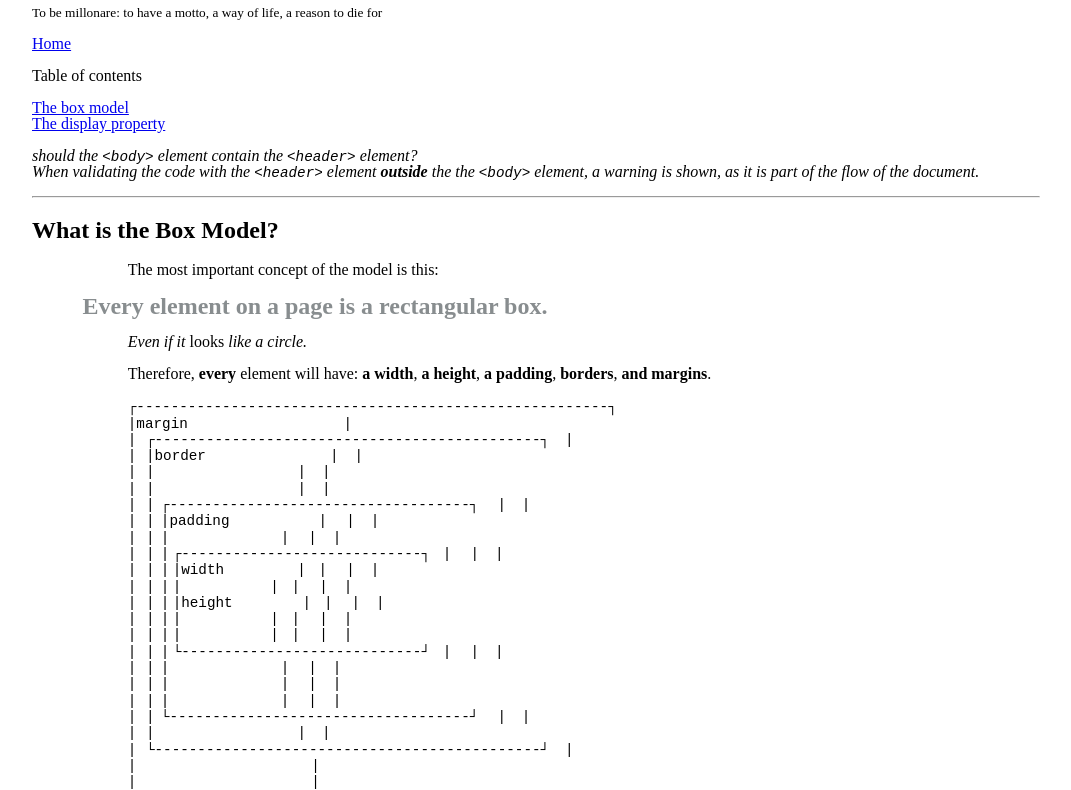
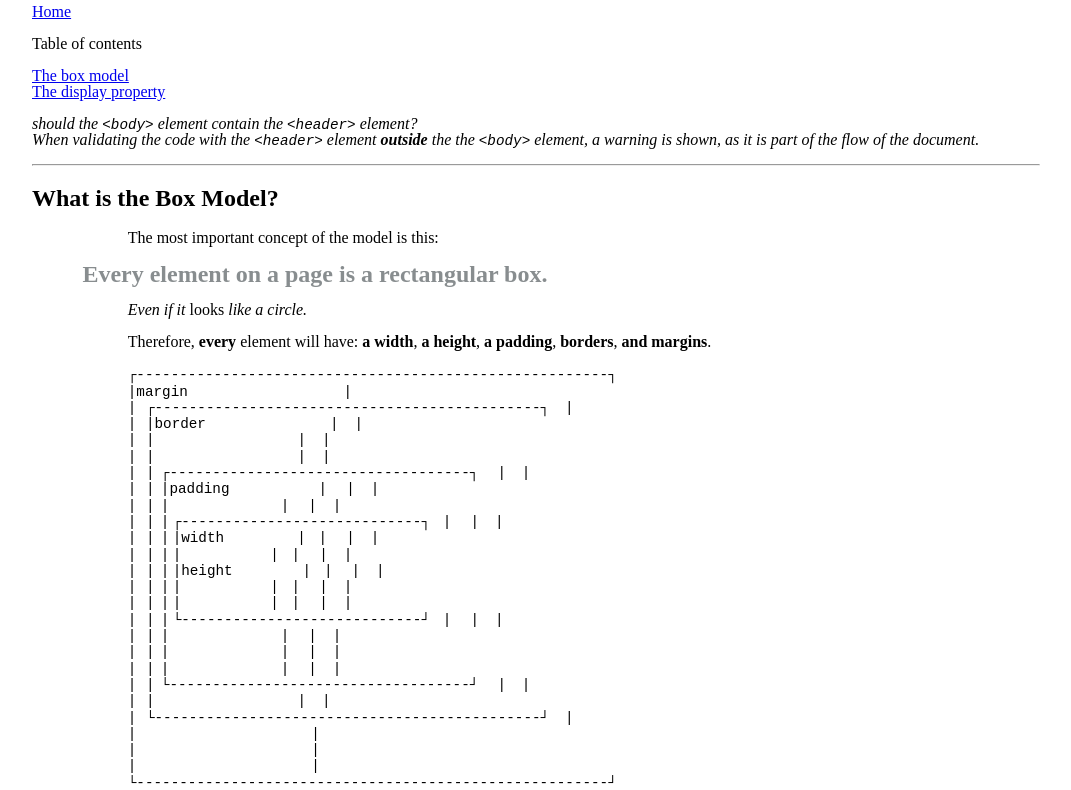
Before and after one commit to atzzom/bucket-notes, a plain HTML site: page box.html in a window 1280 px wide. Shown: the part 71-861 px from the top of the page, without its empty margins (104-1175 px from the left). Drawn offline with Linux system fonts and the light colour scheme.

Commit message:
Add files via upload

```diff
--- a/box.html
+++ b/box.html
@@ -9,8 +9,6 @@
 <body id="top">
 <header>
   <h1>&#8212; The Box Model &#8212;</h1>
-
-  <p><small>To be millonare: to have a motto, a way of life, a reason to die for</small></p>
 
   <a href="home.html">Home</a>
 
```
